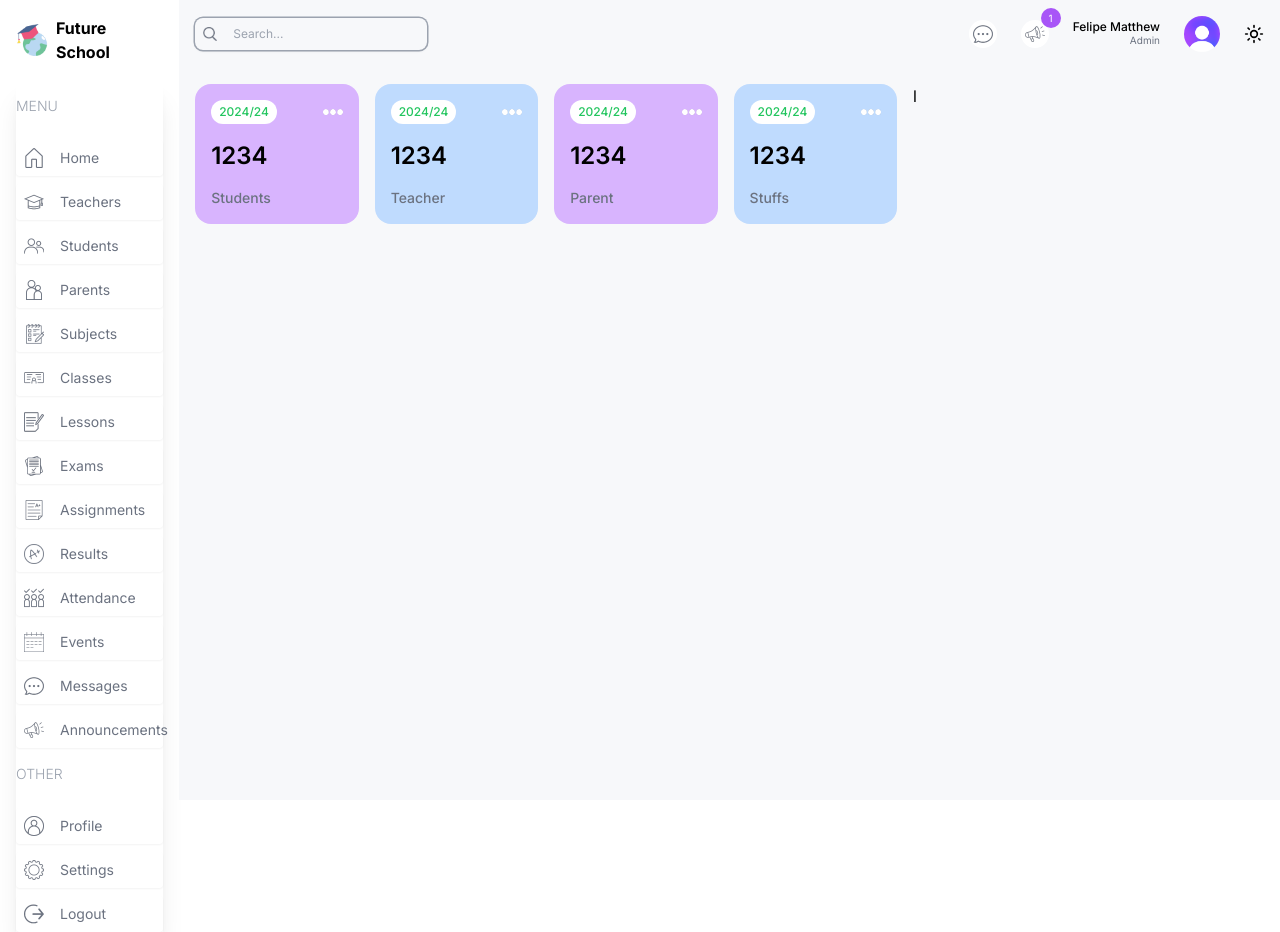
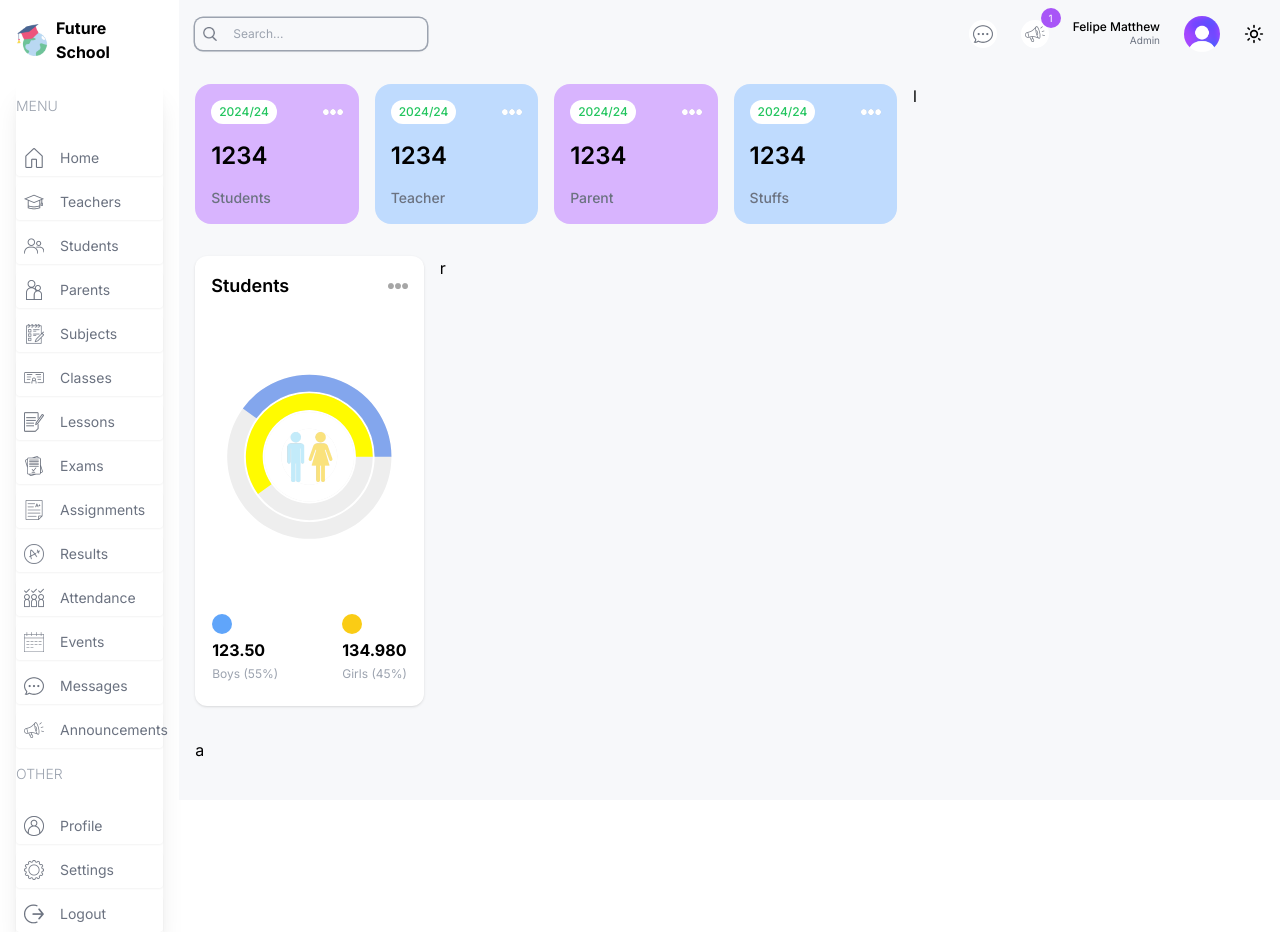
Before and after one commit to FelipeMatthew/school-management, a Next.js app: page /admin in a window 1280 px wide. Built offline with nearby package versions, Linux system fonts and the light colour scheme.

Commit message:
feat: girls and boys admin chart

```diff
--- a/package.json
+++ b/package.json
@@ -10,8 +10,10 @@
   },
   "dependencies": {
     "next": "^14.2.15",
+    "re-chart": "^1.0.0",
     "react": "^18",
     "react-dom": "^18",
+    "recharts": "^2.13.0",
     "school-management-dashboard": "file:"
   },
   "devDependencies": {
--- a/src/app/(dashboard)/admin/page.tsx
+++ b/src/app/(dashboard)/admin/page.tsx
@@ -1,17 +1,31 @@
+import CountChart from "../../../components/CountChart";
 import UserCard from "../../../components/UserCard";
 
 const AdminPage = () => {
   return (
     <div className="p-4 flex gap-4 flex-col md:flex-row">
       {/* LEFT */}
-      <div className="w-full lg:w-2/3">
+      <div className="w-full lg:w-2/3 flex flex-col gap-8">
         {/* USER CARDS */}
         <div className="flex gap-4 justify-between flex-wrap">
-          <UserCard type="students"/>
-          <UserCard type="teacher"/>
-          <UserCard type="parent"/>
-          <UserCard type="stuffs"/>
+          <UserCard type="students" />
+          <UserCard type="teacher" />
+          <UserCard type="parent" />
+          <UserCard type="stuffs" />
         </div>
+        {/* MIDDLE  CHARTS */}
+        <div className="flex gap-4 flex-col lg:flex-row">
+          {/* COUNT CHART */}
+          <div className="w-full lg:w-1/3 h-[450px]">
+            <CountChart />
+          </div>
+          {/* ATTENDANCE CHART */}
+          <div className="w-full lg:w-2/3 h-[450px]">
+            r
+          </div>
+        </div>
+        {/* BOTTOM CHARTS */}
+        <div>a</div>
       </div>
       {/* RIGHT */}
       <div className="w-full lg:w-1/3">l</div>
--- /dev/null
+++ b/src/components/CountChart.tsx
@@ -0,0 +1,69 @@
+"use client";
+import Image from "next/image";
+import React, { PureComponent } from "react";
+import {
+  RadialBarChart,
+  RadialBar,
+  Legend,
+  ResponsiveContainer,
+} from "recharts";
+
+const data = [
+  {
+    name: "total",
+    count: 100,
+    fill: "white",
+  },
+  {
+    name: "girls",
+    count: 60,
+    fill: "#fffb00"
+    ,
+  },
+  {
+    name: "boys",
+    count: 40,
+    fill: "#83a6ed",
+  },
+];
+
+const CountChart = () => {
+  return (
+    <div className="bg-white rounded-xl shadow w-full h-full p-4">
+      {/* TITLE */}
+      <div className="flex justify-between items-center">
+        <h1 className="text-lg font-semibold">Students</h1>
+        <Image src="/moreDark.png" alt="more dark" width={20} height={20} />
+      </div>
+      {/* CHART */}
+      <div className="w-full h-[75%] relative">
+      <ResponsiveContainer>
+        <RadialBarChart cx="50%" cy="50%" innerRadius="40%" outerRadius="100%" barSize={32} data={data}>
+          <RadialBar
+            background
+            dataKey="count"
+          />
+        </RadialBarChart>
+      </ResponsiveContainer>
+      <Image src="/maleFemale.png" alt="" width={50} height={50} className="absolute top-1/2 left-1/2 -translate-x-1/2 -translate-y-1/2"/>
+      </div>
+      {/* BOTTOM */}
+      <div className="flex justify-center gap-16">
+        <div className="flex flex-col gap-1">
+          <div className="w-5 h-5 bg-blue-400 rounded-full" />
+          <h1 className="font-bold">123.50</h1>
+          <h2 className="text-xs text-gray-400">Boys (55%)</h2>
+        </div>
+        <div className="flex flex-col gap-1">
+          <div className="w-5 h-5 bg-yellow-400 rounded-full" />
+          <h1 className="font-bold">134.980</h1>
+          <h2 className="text-xs text-gray-400">Girls (45%)</h2>
+        </div>
+      </div>
+
+
+    </div>
+  );
+};
+
+export default CountChart;
```
Also changed, not shown: 1 other file (tests, documents, lock files or other folders).
